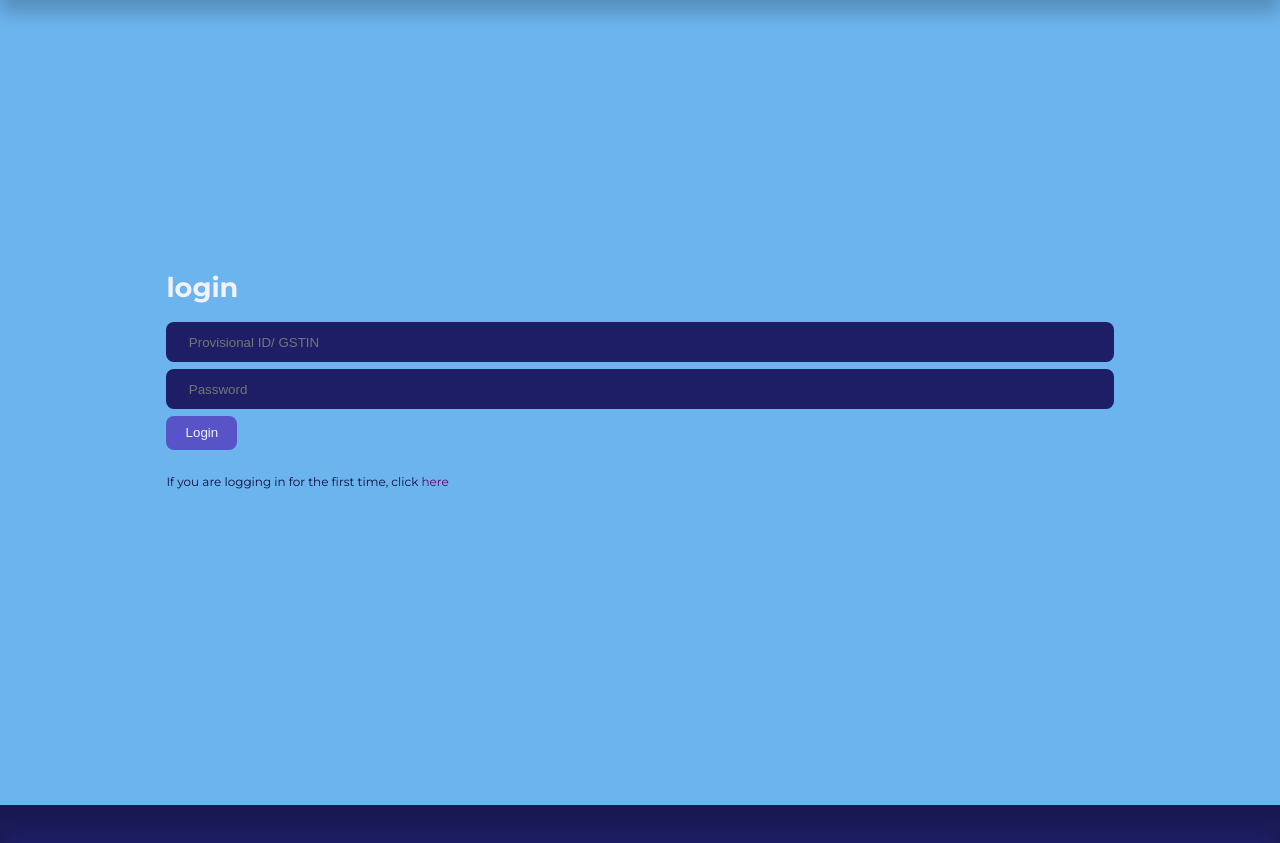
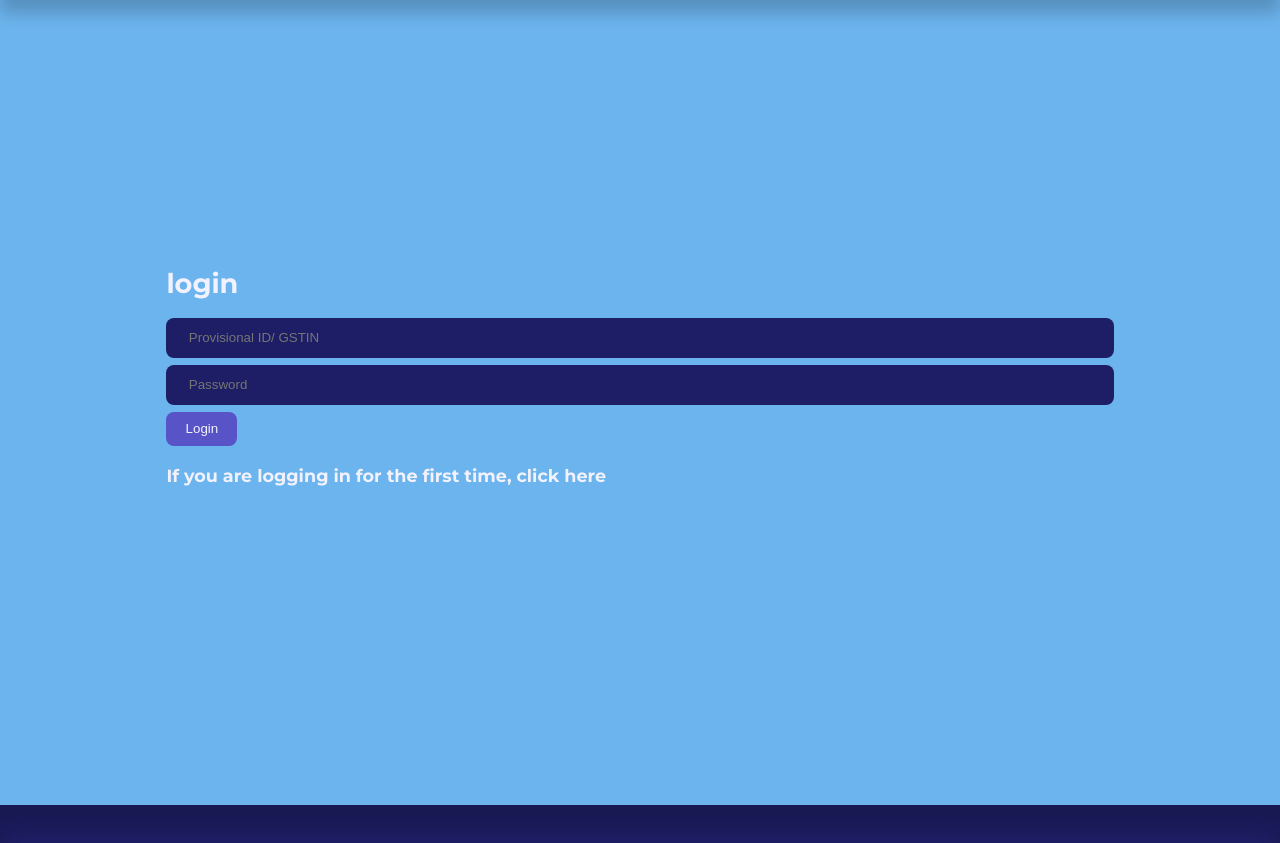
Before and after one commit to Divyashree-2001/my-static-web-app, a website: page src/login.html in a window 1280 px wide. Shown: the part 75-918 px from the top of the page. Drawn offline with nearby package versions, Linux system fonts and the light colour scheme.

Commit message:
Update login.html

```diff
--- a/src/login.html
+++ b/src/login.html
@@ -457,7 +457,7 @@ input, textarea, select {
         <input type="text" id="username" placeholder="Provisional ID/ GSTIN" required>
         <input type="password" id="password" placeholder="Password" required>
         <button type="submit" class="btn" >Login</button>
-        <small>If you are logging in for the first time, click <a href="signup.html">here</a></small>
+        <h3>If you are logging in for the first time, click <a href="signup.html">here</a></h3>
     </form>
 </div>
 </section>
```
